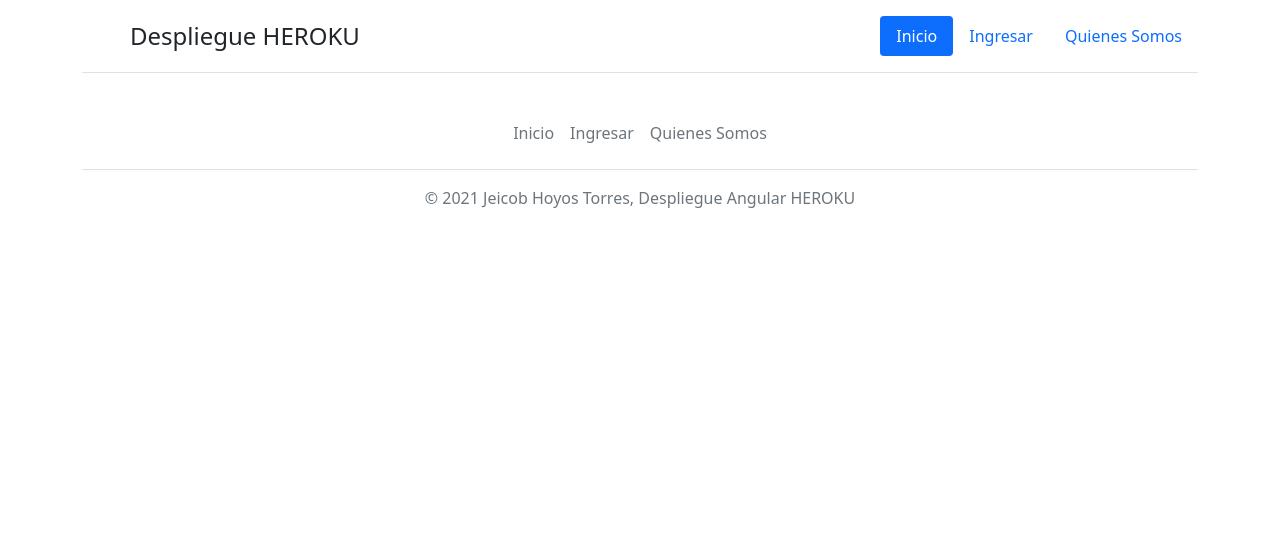
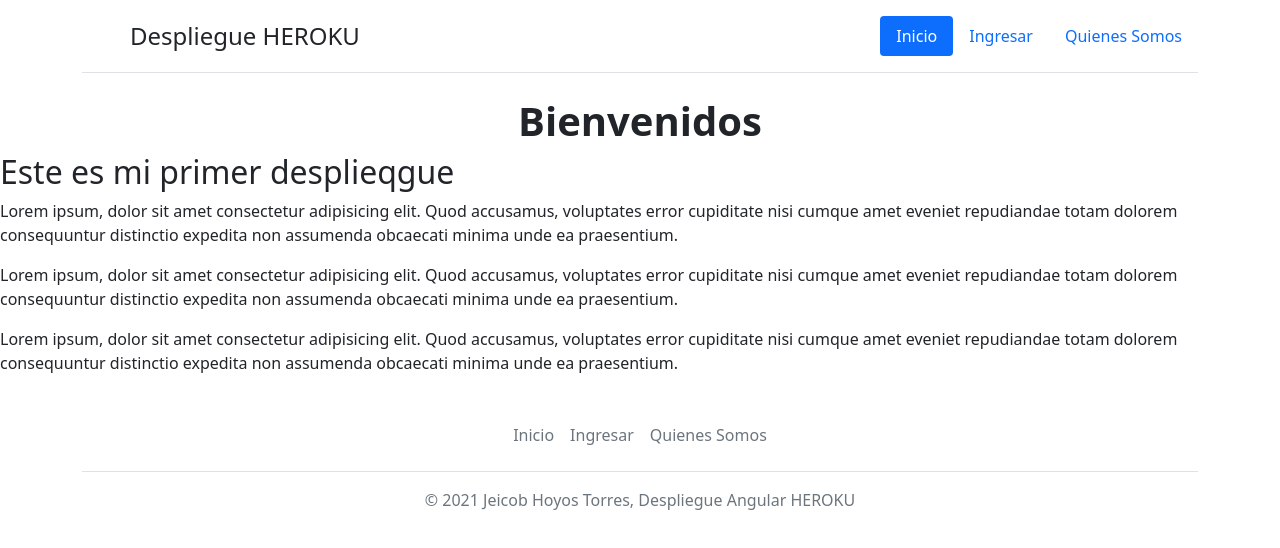
Before and after one commit to jeicob28/despliegue-angular, an Angular app: page / in a window 1280 px wide. Shown: the top 548 px of the page. Built offline with nearby package versions, Linux system fonts and the light colour scheme.

Commit message:
Se agrega componente Inicio

```diff
--- a/src/app/app.component.html
+++ b/src/app/app.component.html
@@ -1,2 +1,3 @@
 <app-header></app-header>
+<app-inicio></app-inicio>
 <app-footer></app-footer>
--- a/src/app/app.module.ts
+++ b/src/app/app.module.ts
@@ -4,12 +4,14 @@
 import { AppComponent } from './app.component';
 import { HeaderComponent } from './components/header/header.component';
 import { FooterComponent } from './components/footer/footer.component';
+import { InicioComponent } from './components/inicio/inicio.component';
 
 @NgModule({
   declarations: [
     AppComponent,
     HeaderComponent,
-    FooterComponent
+    FooterComponent,
+    InicioComponent
   ],
   imports: [
     BrowserModule
--- /dev/null
+++ b/src/app/components/inicio/inicio.component.html
@@ -0,0 +1,5 @@
+<h1 class="text-center fw-bold"> Bienvenidos</h1>
+<h2>Este es mi primer desplieqgue</h2>
+<p>Lorem ipsum, dolor sit amet consectetur adipisicing elit. Quod accusamus, voluptates error cupiditate nisi cumque amet eveniet repudiandae totam dolorem consequuntur distinctio expedita non assumenda obcaecati minima unde ea praesentium.</p>
+<p>Lorem ipsum, dolor sit amet consectetur adipisicing elit. Quod accusamus, voluptates error cupiditate nisi cumque amet eveniet repudiandae totam dolorem consequuntur distinctio expedita non assumenda obcaecati minima unde ea praesentium.</p>
+<p>Lorem ipsum, dolor sit amet consectetur adipisicing elit. Quod accusamus, voluptates error cupiditate nisi cumque amet eveniet repudiandae totam dolorem consequuntur distinctio expedita non assumenda obcaecati minima unde ea praesentium.</p>
--- /dev/null
+++ b/src/app/components/inicio/inicio.component.ts
@@ -0,0 +1,15 @@
+import { Component, OnInit } from '@angular/core';
+
+@Component({
+  selector: 'app-inicio',
+  templateUrl: './inicio.component.html',
+  styleUrls: ['./inicio.component.css']
+})
+export class InicioComponent implements OnInit {
+
+  constructor() { }
+
+  ngOnInit(): void {
+  }
+
+}
```
Also changed, not shown: src/app/components/inicio/inicio.component.css (added), 1 other file (tests, documents, lock files or other folders).
